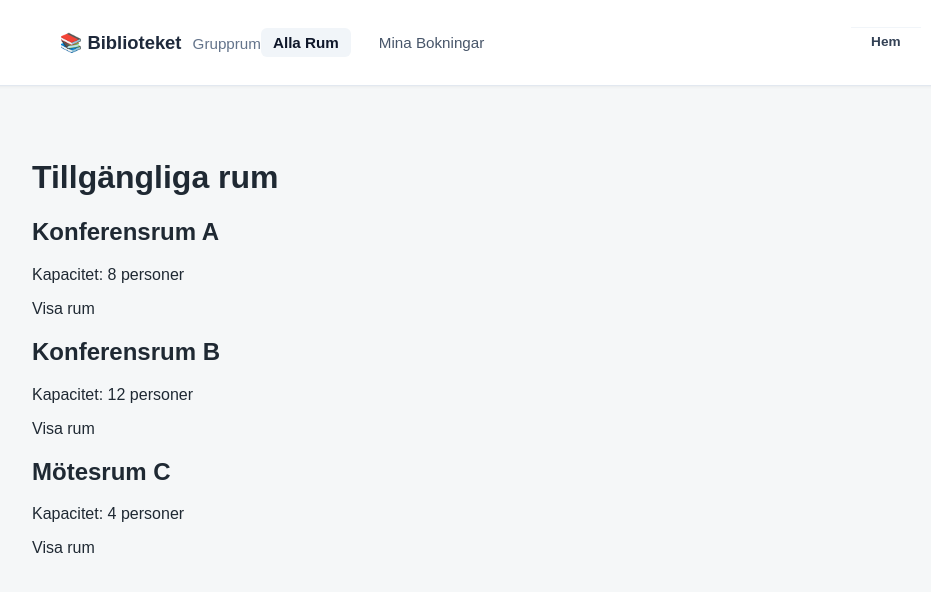
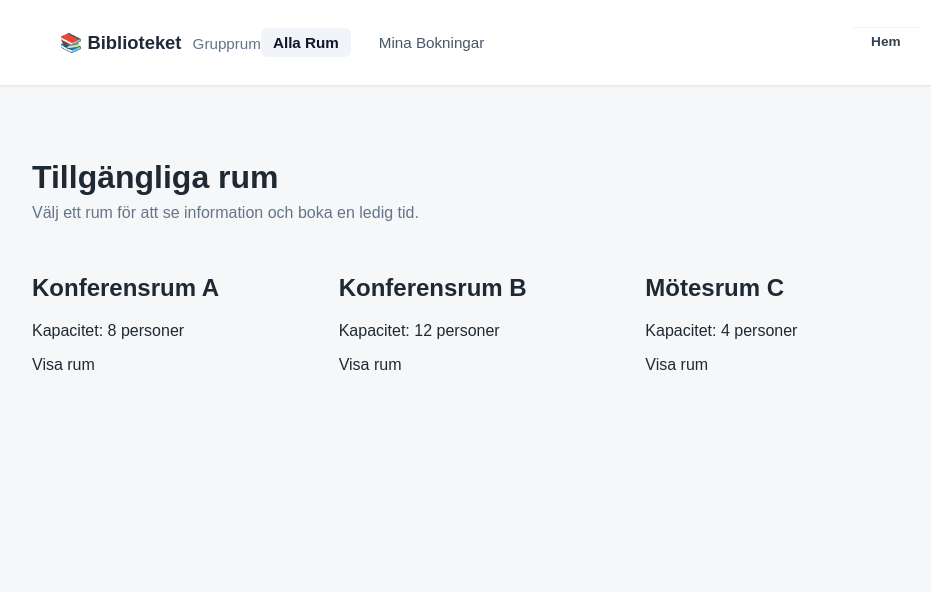
Before and after one commit to Maizer89/grupp6-typescript, a React (Vite) app: page / in a window 1280 px wide. Shown: the top 592 px of the page, without its empty margins (160-1091 px from the left). Built offline with nearby package versions, Linux system fonts and the light colour scheme; data requests are answered from the project's data file.

Commit message:
Group related styles nested in css for easier readability

```diff
--- a/src/index.css
+++ b/src/index.css
@@ -21,30 +21,27 @@ header {
   display: flex;
   justify-content: space-between;
   align-items: center;
+  & h2 {
+    margin: 0;
   }
-
-header h2 {
-  margin: 0;
 }
 
 nav {
   display: flex;
   gap: 1.5rem;
+  & a:hover {
+    text-decoration: underline;
   }
-
-nav a:hover {
-  text-decoration: underline;
 }
 
 main {
   max-width: 1100px;
   margin: 0 auto;
   padding: 2rem;
-}
-
-main > a {
+  & > a {
     display: inline-block;
     margin-bottom: 1.5rem;
+  }
 }
 
 section {
@@ -54,28 +51,19 @@ section {
   background: white;
   padding: 2rem;
   border-radius: 12px;
-}
-
-section > div {
-  min-width: 0;
-}
-
-section img {
+  & img {
     width: 100%;
     max-height: 350px;
     object-fit: cover;
     border-radius: 10px;
   }
-
-section h1 {
+  & h1 {
     margin-bottom: 0.5rem;
   }
-
-section h2 {
+  & h2 {
     margin-top: 1.5rem;
   }
-
-section span {
+  & span {
     display: inline-block;
     margin-right: 0.5rem;
     margin-bottom: 0.5rem;
@@ -84,27 +72,27 @@ section span {
     border-radius: 6px;
     font-size: 0.75rem;
   }
+  & > div {
+    min-width: 0;
+  }
+}
 
 form {
   display: flex;
   flex-direction: column;
   gap: 0.75rem;
-}
-
-form label {
+  & label {
     font-weight: 600;
   }
-
-form input,
-form select {
+  & input,
+  & select {
     width: 100%;
     padding: 0.75rem;
     border: 1px solid #cbd5dc;
     border-radius: 6px;
     font-size: 1rem;
   }
-
-form button {
+  & button {
     margin-top: 0.5rem;
     padding: 0.8rem;
     border: none;
@@ -113,10 +101,10 @@ form button {
     color: white;
     font-size: 1rem;
     cursor: pointer;
+    &:hover {
+      background: #276749;
     }
-
-form button:hover {
-  background: #276749;
+  }
 }
 
 .booking-message {
@@ -124,16 +112,35 @@ form button:hover {
   padding: 0.75rem;
   border-radius: 6px;
   font-weight: 600;
-}
-
-.booking-message.success {
+  &.success {
     background-color: #e6f4ea;
     color: #207544;
   }
-
-.booking-message.error {
+  &.error {
     background-color: #fdecec;
     color: #b42318;
+  }
+}
+
+.home-page {
+  width: 100%;
+}
+
+.home-header {
+  margin-bottom: 32px;
+  & h1 {
+    margin-bottom: 8px;
+  }
+  & p {
+    margin: 0;
+    color: #64748b;
+  }
+}
+
+.room-grid {
+  display: grid;
+  grid-template-columns: repeat(3, 1fr);
+  gap: 24px;
 }
 
 @media (max-width: 768px) {
--- a/src/pages/Home.tsx
+++ b/src/pages/Home.tsx
@@ -15,12 +15,16 @@ export default function Home() {
   }, []);
 
   return (
-    <main>
-      <h1>Tillgängliga rum</h1>
-
-      {rooms.map((room) => (
-  <RoomCard key={room.id} room={room} />
-  ))}
+    <main className="home-page">
+      <div className="home-header">
+        <h1>Tillgängliga rum</h1>
+        <p>Välj ett rum för att se information och boka en ledig tid.</p>
+      </div>
+      <div className="room-grid">
+        {rooms.map((room) => (
+          <RoomCard key={room.id} room={room} />
+        ))}
+      </div>
     </main>
   );
 }
```
Lines whose indentation alone changed are shown as unchanged.
